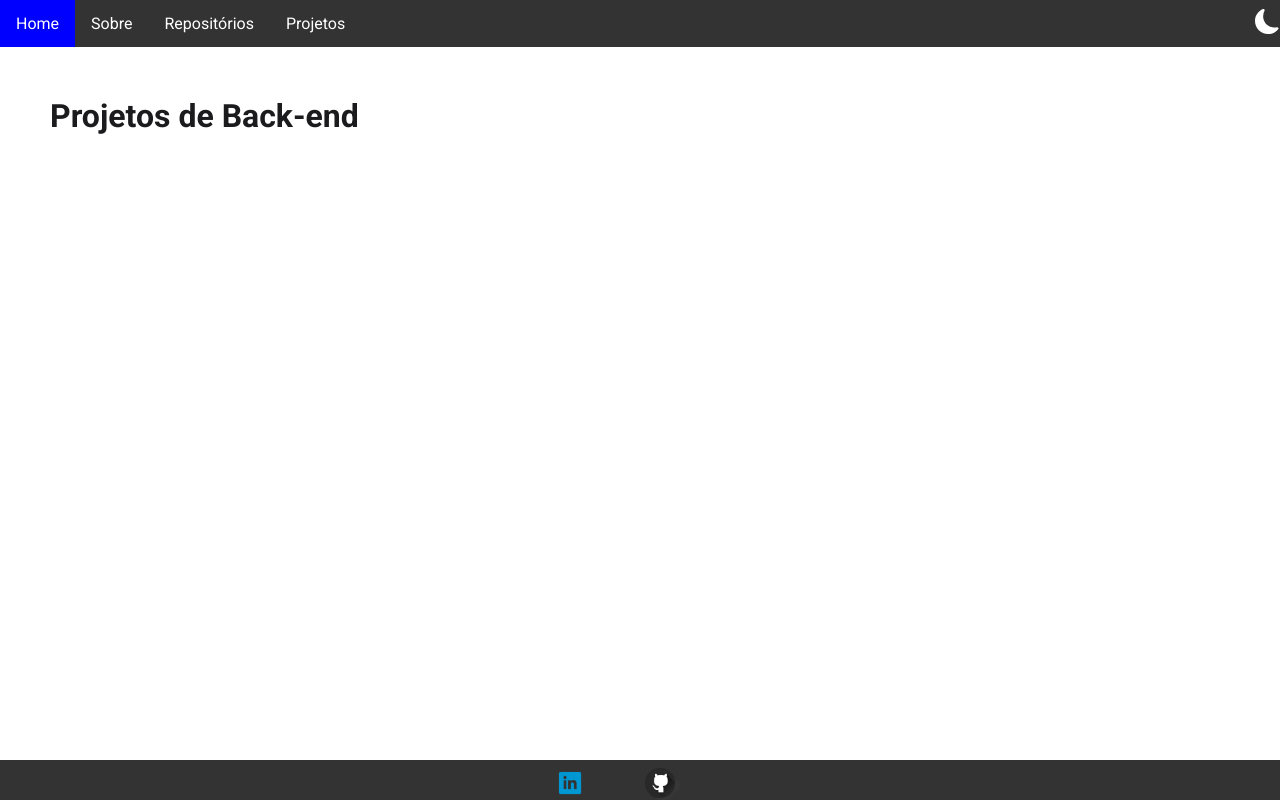
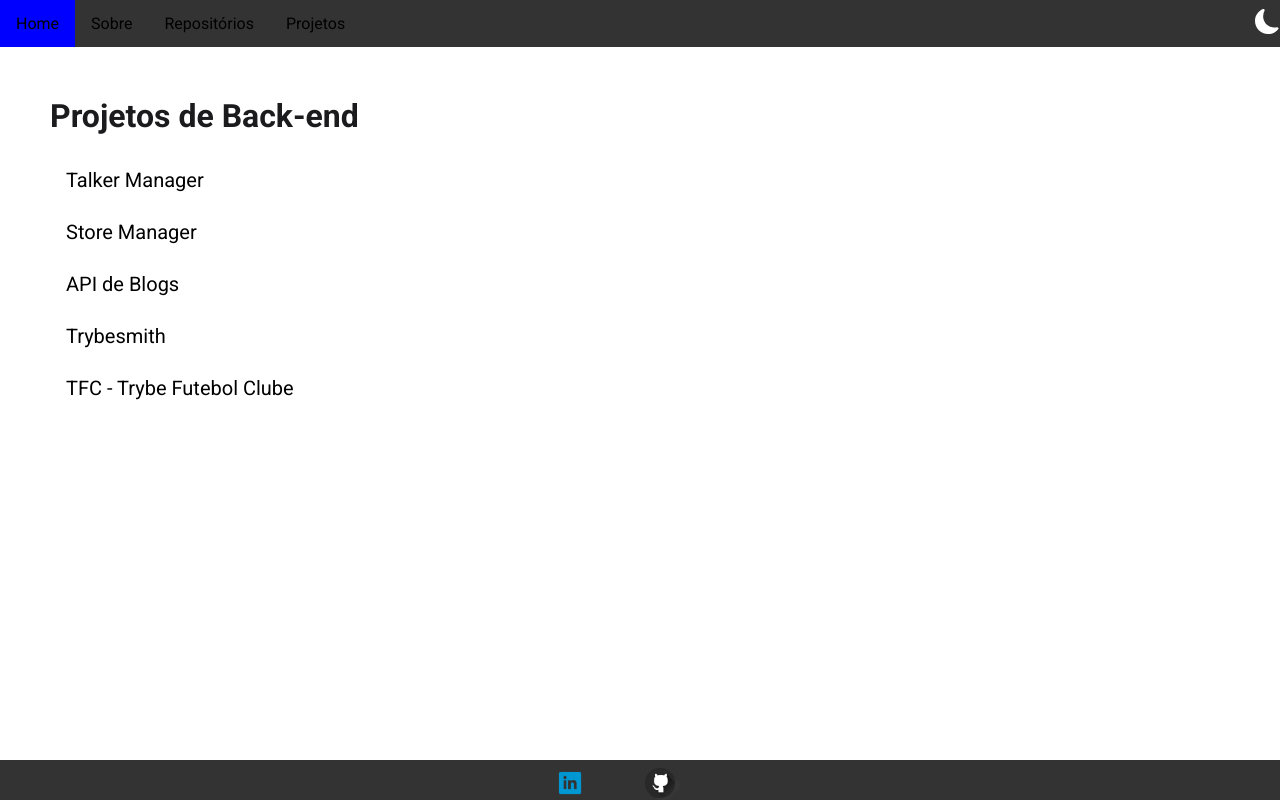
Before and after one commit to rodrigomarsa/rodrigomarsa.github.io, a React (Create React App) app: page /#/back in a window 1280 px wide. Built offline with nearby package versions, Linux system fonts and the light colour scheme.

Commit message:
add projetos de backend

```diff
--- a/src/pages/About.js
+++ b/src/pages/About.js
@@ -10,7 +10,7 @@ function About() {
         área de agronomia, estou em transição de carreira para o desenvolvimento web
         através do curso da
         {' '}
-        <a href="https://www.betrybe.com/" target="_blank" rel="noreferrer">Trybe</a>
+        <a href="https://www.betrybe.com/" target="_blank" rel="noopener noreferrer">Trybe</a>
         , aonde aprendi muito sobre ReactJS em front-end e NodeJS em back-end, além de
         várias outras hard-skills e soft-skills, bem como metodologias agéis.
         Nas horas vagas adoro ficar com minha família e praticar esportes.
--- a/src/pages/Backend.js
+++ b/src/pages/Backend.js
@@ -5,6 +5,58 @@ function Backend() {
   return (
     <div className="Backend">
       <h1>Projetos de Back-end</h1>
+      <ul className="container_back">
+        <li>
+          <a
+            className="talker-manager"
+            href="https://github.com/rodrigomarsa/talker-manager"
+            target="_blank"
+            rel="noopener noreferrer"
+          >
+            Talker Manager
+          </a>
+        </li>
+        <li>
+          <a
+            className="store-manager"
+            href="https://github.com/rodrigomarsa/store-manager"
+            target="_blank"
+            rel="noopener noreferrer"
+          >
+            Store Manager
+          </a>
+        </li>
+        <li>
+          <a
+            className="blogs-api"
+            href="https://github.com/rodrigomarsa/blogs-api"
+            target="_blank"
+            rel="noopener noreferrer"
+          >
+            API de Blogs
+          </a>
+        </li>
+        <li>
+          <a
+            className="trybesmith"
+            href="https://github.com/rodrigomarsa/trybesmith"
+            target="_blank"
+            rel="noopener noreferrer"
+          >
+            Trybesmith
+          </a>
+        </li>
+        <li>
+          <a
+            className="trybe-futebol-clube"
+            href="https://github.com/rodrigomarsa/trybe-futebol-clube"
+            target="_blank"
+            rel="noopener noreferrer"
+          >
+            TFC - Trybe Futebol Clube
+          </a>
+        </li>
+      </ul>
     </div>
   );
 }
--- a/src/pages/Frontend.js
+++ b/src/pages/Frontend.js
@@ -5,6 +5,8 @@ function Frontend() {
   return (
     <div className="Frontend">
       <h1>Projetos de Front-end</h1>
+      <ul className="container_front">
+        <li>
           <a
             className="app-recipes"
             href="https://rodrigomarsa.github.io/app-recipes/"
@@ -13,6 +15,8 @@ function Frontend() {
           >
             App de Receitas
           </a>
+        </li>
+      </ul>
     </div>
   );
 }
--- a/src/styles/Backend.css
+++ b/src/styles/Backend.css
@@ -2,3 +2,21 @@
   width: 100%;
   padding: 50px;
 }
+
+.container_back {
+  display: flex;
+  flex-direction: column;
+}
+
+li {
+  list-style-type: none;
+}
+
+.Backend a {
+  color: white;
+  font-size: 20px;
+}
+
+.App__Light a {
+  color: black;
+}
--- a/src/styles/Frontend.css
+++ b/src/styles/Frontend.css
@@ -1,6 +1,15 @@
 .Frontend {
   width: 100%;
   padding: 50px;
+}
+
+.container_front {
+  display: flex;
+  flex-direction: column;
+}
+
+li {
+  list-style-type: none;
 }
 
 .Frontend a {
@@ -8,6 +17,6 @@
   font-size: 20px;
 }
 
-.App__Light .app-recipes {
+.App__Light a {
   color: black;
 }
```
Also changed, not shown: 11 other files (tests, documents, lock files or other folders). Lines whose indentation alone changed are shown as unchanged.
